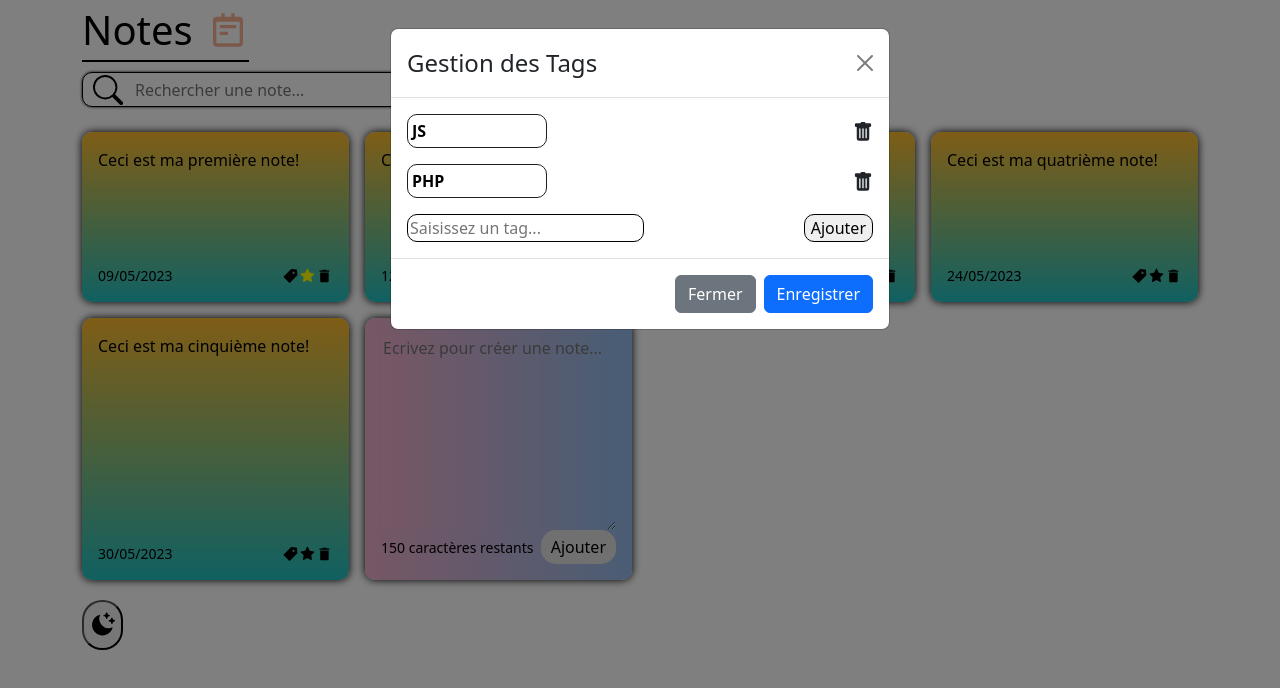
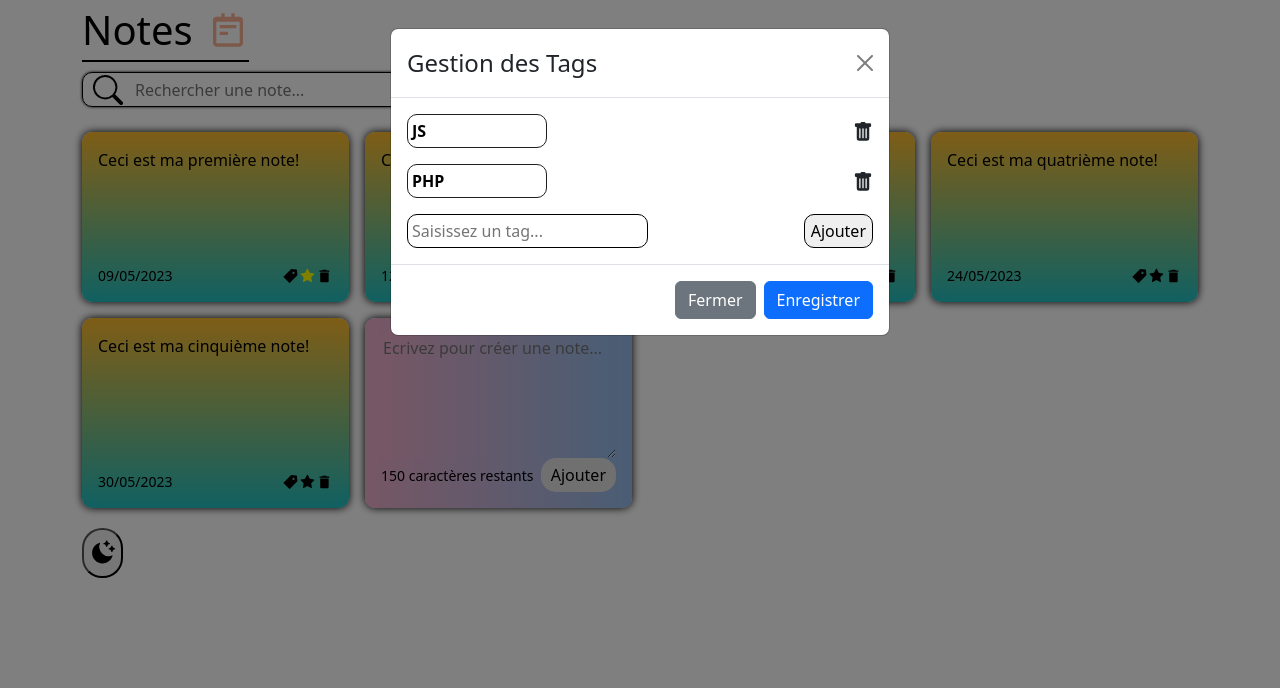
Before and after one commit to Radouane0/note-app, a React (Create React App) app: page / in a window 1280 px wide. Both pictures are taken after a click on the icon 290 px from the left and 275 px from the top of the page. Shown: the top 688 px of the page. Built offline with nearby package versions, Linux system fonts and the light colour scheme.

Commit message:
Fonction ajout des tags

```diff
--- a/src/components/AddNote.js
+++ b/src/components/AddNote.js
@@ -21,7 +21,7 @@ const AddNote = ({ handleAddNote }) => {
     return (
         <div className="note new">
             <textarea
-                rows={8}
+                rows={5}
                 cols={10}
                 placeholder="Ecrivez pour créer une note..."
                 value={noteText}
--- a/src/components/TagModal.js
+++ b/src/components/TagModal.js
@@ -5,13 +5,15 @@ import { BsFillTrashFill } from 'react-icons/bs'
 
 function TagModal({ tagId, setTagId, tags, setTags }) {
 
-  const handleClose = () => setTagId(-1);
+  const [localTags, setLocalTags] = useState(tags)
 
-  const [localTags, setLocalTags] = useState(tags)
+  const [inputTag, setInputTag] = useState("")
 
   useEffect(() => {
     setLocalTags(tags)
   }, [tags])
+
+  const handleClose = () => setTagId(-1);
 
   const handleDeleteTags = (tag) => {
     const newTags = localTags.filter((t) => t !== tag)
@@ -22,6 +24,17 @@ function TagModal({ tagId, setTagId, tags, setTags }) {
     setTags(tagId, localTags)
     handleClose()
   }
+
+  const handleTagChange = (e) => {
+    setInputTag(e.target.value)
+  }
+
+  const handleAddTag = () => {
+    const newLocalTags = [...localTags]
+    newLocalTags.push(inputTag)
+    setLocalTags(newLocalTags)
+  }
+
 
 
   return (
@@ -47,8 +60,16 @@ function TagModal({ tagId, setTagId, tags, setTags }) {
           }
 
         <div className='add-tags'>
-          <input placeholder='Saisissez un tag...' className='input-tags'/>
-          <button className='add-button'>Ajouter</button>
+          <input
+          placeholder='Saisissez un tag...'
+          className='input-tags'
+          value={inputTag}
+          onChange={handleTagChange}
+          />
+          <button
+          className='add-button'
+          onClick={handleAddTag}
+          >Ajouter</button>
         </div>
         </Modal.Body>
         <Modal.Footer>
--- a/src/index.css
+++ b/src/index.css
@@ -192,6 +192,7 @@ textarea:focus {
 .input-tags {
     border-radius: 10px;
     border: 1px solid black;
+    padding: 4px;
 }
 
 .add-button {
```
